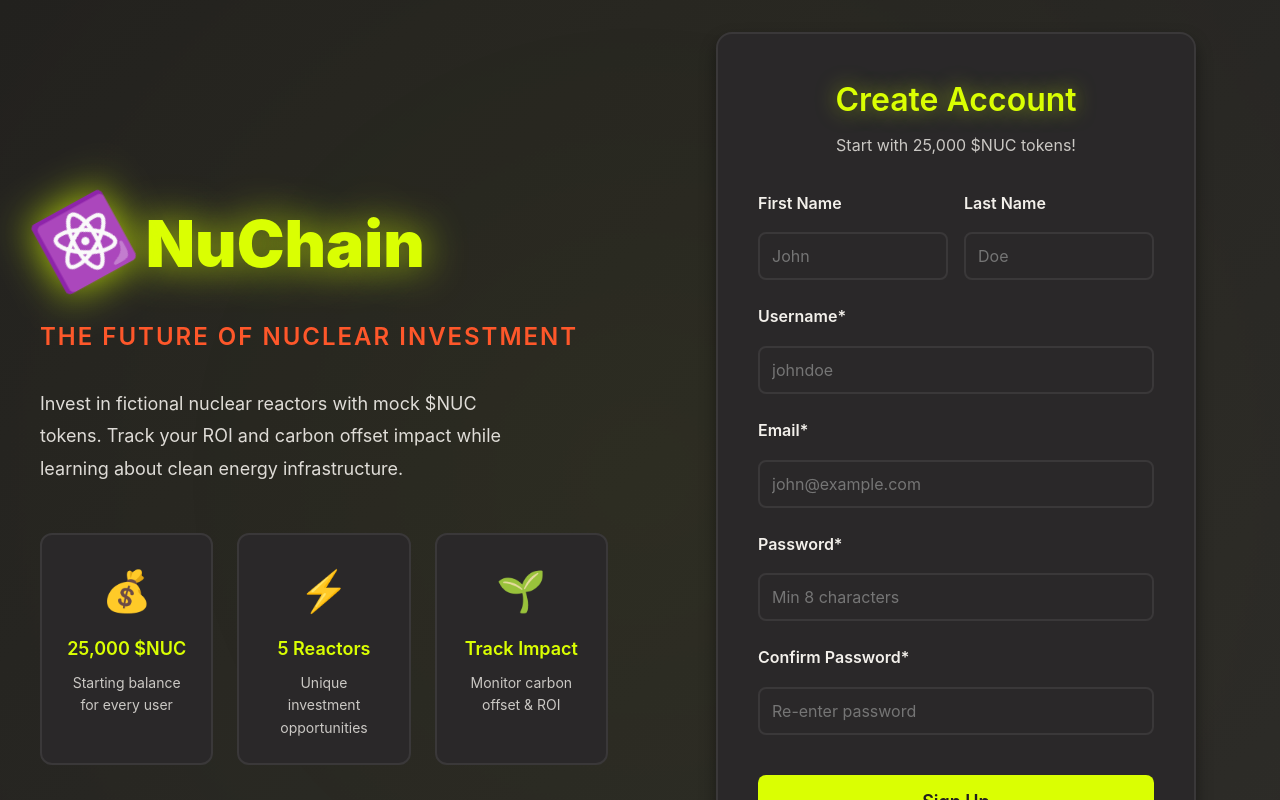
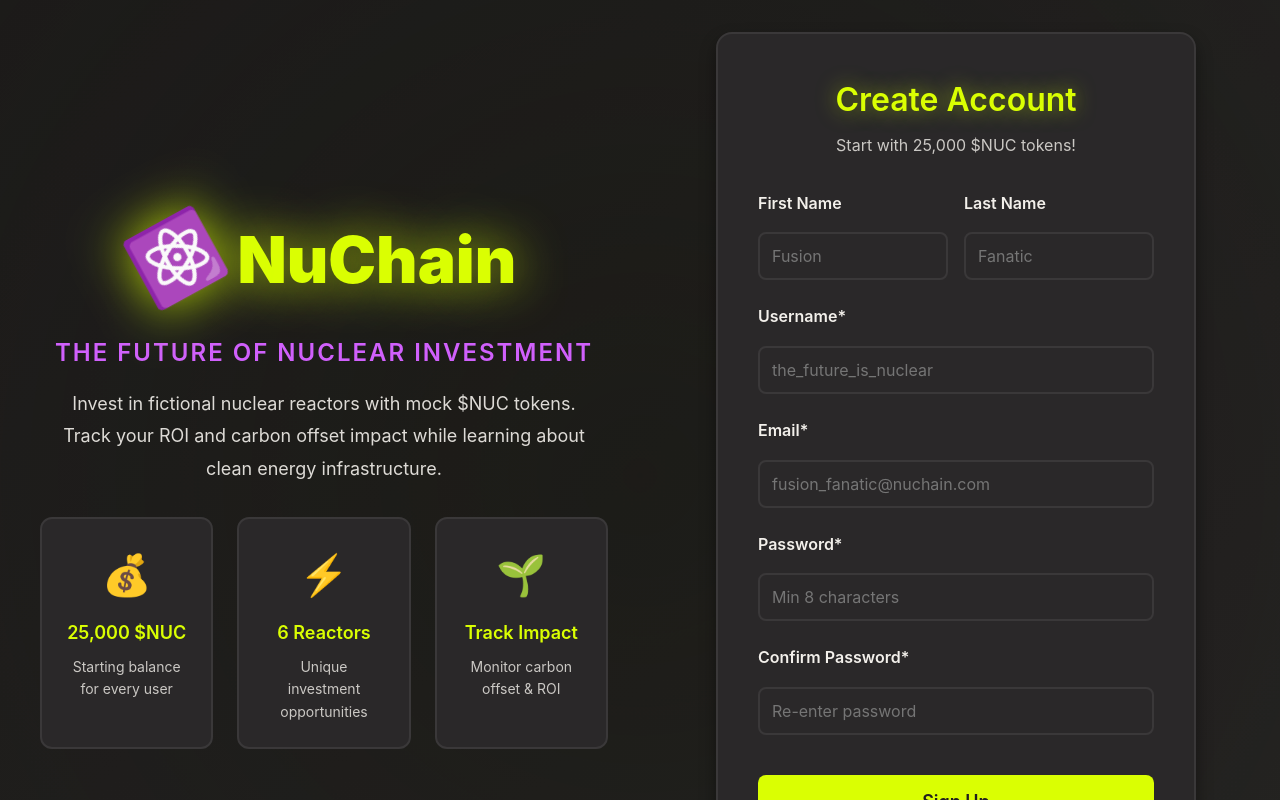
Before and after one commit to c-dubois/nuchain, a React (Vite) app in the folder nuchain-frontend/: page / in a window 1280 px wide. Both pictures are taken after a click on the button "Sign up". Shown: the top 800 px of the page. Built offline with nearby package versions, Linux system fonts and the light colour scheme; no server answers.

Commit message:
edit welcome page designs and form styles

```diff
--- a/nuchain-frontend/src/components/auth/RegisterForm.tsx
+++ b/nuchain-frontend/src/components/auth/RegisterForm.tsx
@@ -72,7 +72,7 @@ export const RegisterForm: React.FC<RegisterFormProps> = ({ onSuccess, onSwitchT
                 type="text"
                 value={formData.first_name}
                 onChange={handleChange}
-                placeholder="John"
+                placeholder="Fusion"
             />
             </div>
 
@@ -84,7 +84,7 @@ export const RegisterForm: React.FC<RegisterFormProps> = ({ onSuccess, onSwitchT
                 type="text"
                 value={formData.last_name}
                 onChange={handleChange}
-                placeholder="Doe"
+                placeholder="Fanatic"
             />
             </div>
         </div>
@@ -98,7 +98,7 @@ export const RegisterForm: React.FC<RegisterFormProps> = ({ onSuccess, onSwitchT
             value={formData.username}
             onChange={handleChange}
             required
-            placeholder="johndoe"
+            placeholder="the_future_is_nuclear"
             />
         </div>
 
@@ -111,7 +111,7 @@ export const RegisterForm: React.FC<RegisterFormProps> = ({ onSuccess, onSwitchT
             value={formData.email}
             onChange={handleChange}
             required
-            placeholder="john@example.com"
+            placeholder="fusion_fanatic@nuchain.com"
             />
         </div>
 
--- a/nuchain-frontend/src/pages/Welcome.css
+++ b/nuchain-frontend/src/pages/Welcome.css
@@ -16,7 +16,7 @@
     right: -50%;
     width: 200%;
     height: 200%;
-    background: radial-gradient(circle, rgba(218, 255, 2, 0.1) 0%, transparent 70%);
+    background: radial-gradient(circle, rgba(17, 19, 7, 0.77) 0%, transparent 80%);
     animation: pulse 15s ease-in-out infinite;
 }
 
@@ -37,7 +37,7 @@
 }
 
 .welcome-hero {
-    text-align: left;
+    text-align: center;
 }
 
 .welcome-title {
@@ -45,8 +45,9 @@
     font-weight: 900;
     color: var(--color-primary);
     margin-bottom: 1rem;
-    text-shadow: 0 0 40px rgba(218, 255, 2, 0.8);
+    text-shadow: 0 0 50px rgba(218, 255, 2, 0.8);
     display: flex;
+    justify-content: center;
     align-items: center;
     gap: 1rem;
 }
@@ -63,8 +64,8 @@
 
 .welcome-tagline {
     font-size: 1.5rem;
-    color: var(--color-accent);
-    margin-bottom: 2rem;
+    color: #d060fc;
+    margin-bottom: 1rem;
     font-weight: 600;
     text-transform: uppercase;
     letter-spacing: 2px;
@@ -75,15 +76,15 @@
     color: var(--color-light);
     opacity: 0.9;
     line-height: 1.8;
-    margin-bottom: 3rem;
-    max-width: 500px;
+    margin: 1rem;
+    justify-content: center;
 }
 
 .features-grid {
     display: grid;
     grid-template-columns: repeat(3, 1fr);
     gap: 1.5rem;
-    margin-top: 3rem;
+    margin-top: 2rem;
 }
 
 .feature-card {
--- a/nuchain-frontend/src/pages/Welcome.tsx
+++ b/nuchain-frontend/src/pages/Welcome.tsx
@@ -32,7 +32,7 @@ export const Welcome: React.FC = () => {
                     </p>
                     <div className="welcome-description">
                         <p>
-                        Invest in fictional nuclear reactors with mock $NUC tokens.
+                        Invest in fictional nuclear reactors with mock $NUC tokens.<br />
                         Track your ROI and carbon offset impact while learning about
                         clean energy infrastructure.
                         </p>
@@ -46,7 +46,7 @@ export const Welcome: React.FC = () => {
                         </div>
                         <div className="feature-card">
                             <span className="feature-icon">⚡</span>
-                            <h3>5 Reactors</h3>
+                            <h3>6 Reactors</h3>
                             <p>Unique investment opportunities</p>
                         </div>
                         <div className="feature-card">
--- a/nuchain-frontend/src/styles/globals.css
+++ b/nuchain-frontend/src/styles/globals.css
@@ -130,9 +130,10 @@ input:focus, textarea:focus, select:focus {
 }
 
 .error-message {
+  text-align: center;
   color: var(--color-error);
   font-size: 0.875rem;
-  margin-top: 0.5rem;
+  margin: 0.5rem;
 }
 
 .success-message {
--- a/nuchain-frontend/src/types/reactor.ts
+++ b/nuchain-frontend/src/types/reactor.ts
@@ -12,7 +12,6 @@ export interface Reactor {
     funding_percentage: number;
     available_funding: number;
     is_fully_funded: boolean;
-    image_url: string | null;
     is_active: boolean;
     created_at: string;
 }
--- a/nuchain-frontend/src/utils/constants.ts
+++ b/nuchain-frontend/src/utils/constants.ts
@@ -13,7 +13,8 @@ export const REACTOR_SLUGS = {
     PHOENIX: 'phoenix_regenx7',
     NEXUS: 'nexus_core',
     FERMI: 'fermi_iii',
-    HELIOS: 'helios_fusiondrive'
+    HELIOS: 'helios_fusiondrive',
+    ATUCHA: 'atucha_qtronix'
 } as const;
 
 // Investment limits
```
